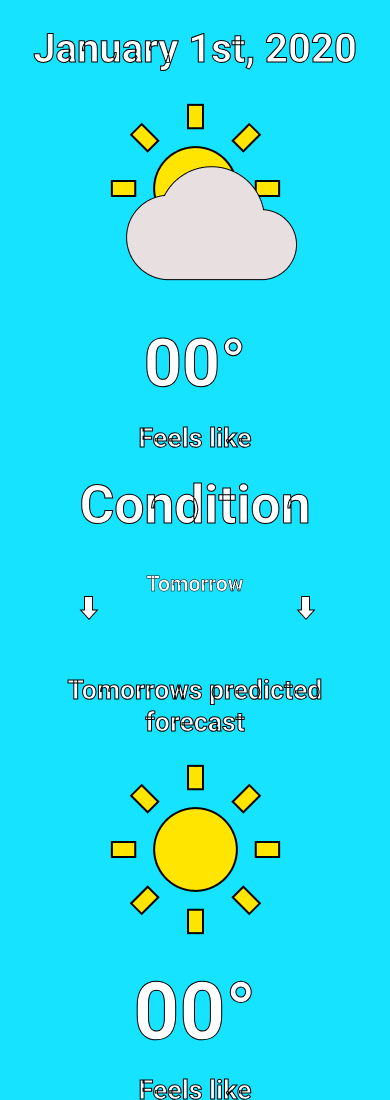
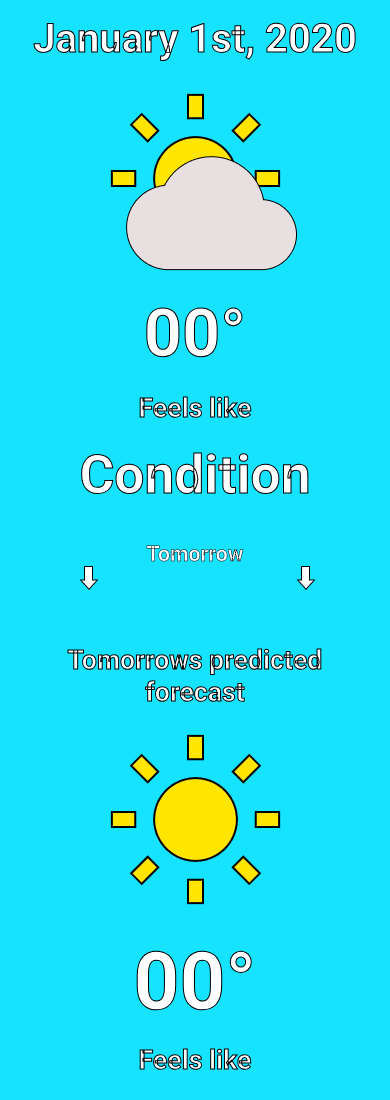
Before and after one commit to jordangregson/weatherapp1, a plain HTML site: page index.html in a window 390 px wide. Shown: the top 1100 px of the page. Drawn offline with Linux system fonts and the light colour scheme.

Commit message:
Update styles.css

```diff
--- a/styles.css
+++ b/styles.css
@@ -166,7 +166,7 @@ body {
     /*Date*/
     #todays-date {
         text-align: center;
-        padding-top: 25px;
+        padding-top: 15px;
         padding-bottom: 15px;
 
         font-family: 'Roboto', sans-serif;
@@ -220,7 +220,7 @@ body {
 
     #todays-temp {
         text-align: center;
-        padding-top: 30px;
+        padding-top: 10px;
         padding-bottom: 15px;
 
         font-family: 'Roboto', sans-serif;
```
